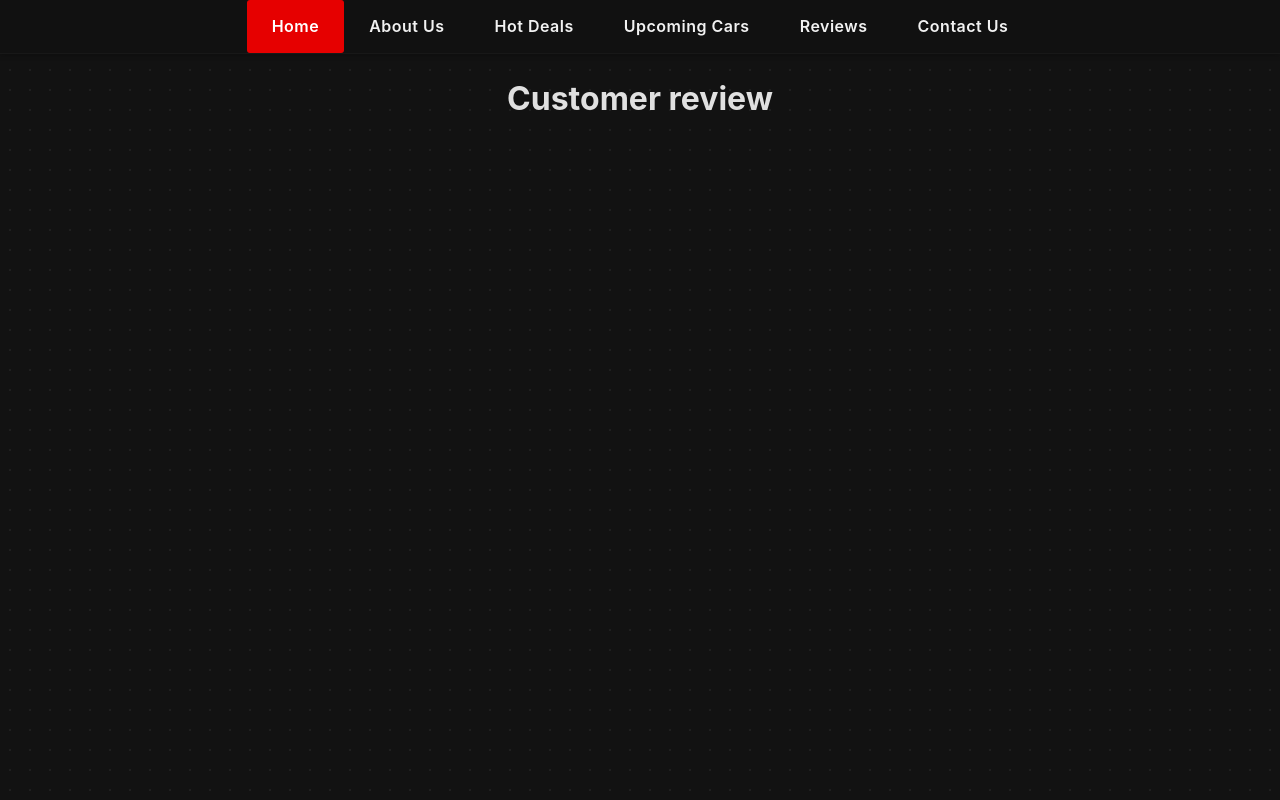
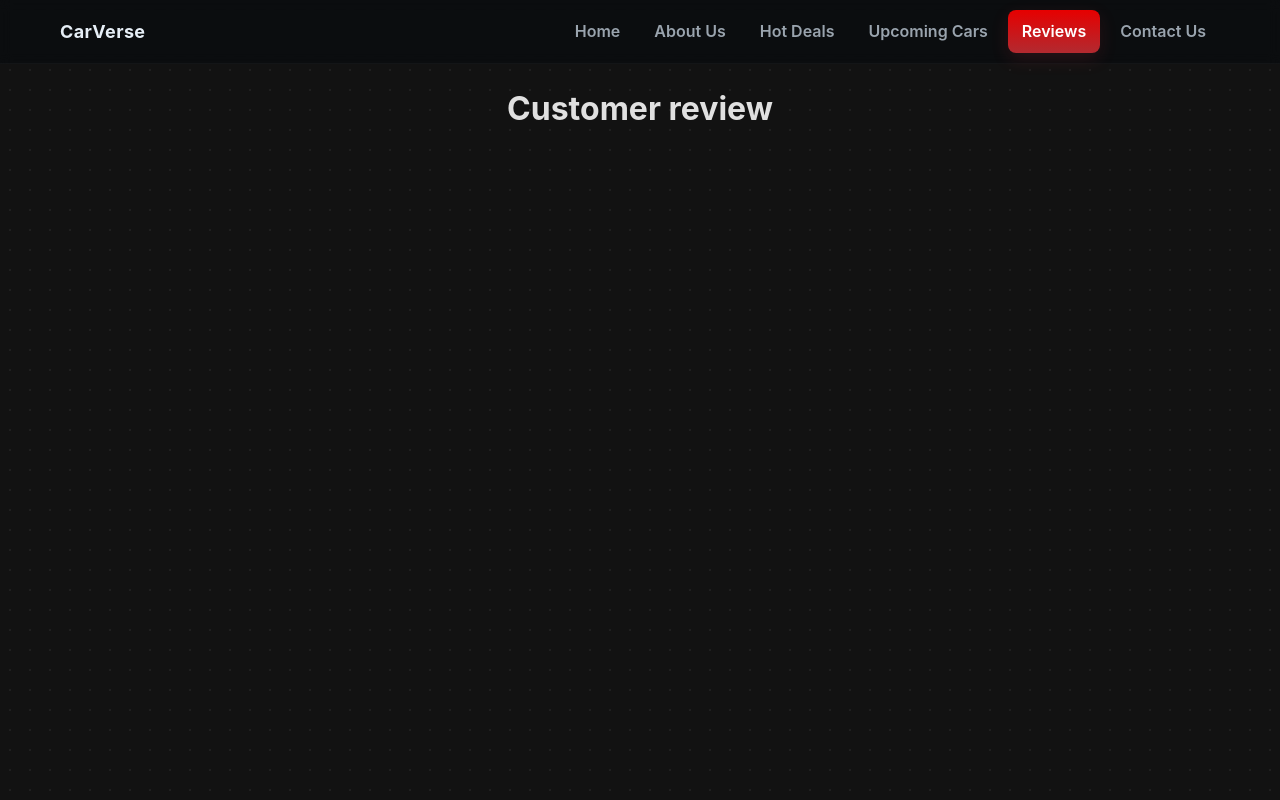
Before and after one commit to Sadique-Saifi/first_project, a plain HTML site: page reviews.html in a window 1280 px wide. Drawn offline with Linux system fonts and the light colour scheme.

Commit message:
Nav Changes in reviews file

```diff
--- a/reviews.html
+++ b/reviews.html
@@ -14,59 +14,21 @@
       background-image: radial-gradient(#1f1f1f 1px, transparent 1px);
       background-size: 20px 20px; /* tiny carbon fiber dots */
     }
-/* Navigation Bar Styling */
-.navbar {
-  background-color: #111; /* Dark shade to match header */
-  display: flex;
-  justify-content: center;
-  align-items: center;
-  padding: 0;
-  box-shadow: 0 2px 5px rgba(0,0,0,0.2);
-}
 
-.navbar ul {
-  list-style: none;
-  margin: 0;
-  padding: 0;
-  display: flex;
-}
-
-.navbar li {
-  margin: 0;
-}
-
-.navbar a {
-  display: block;
-  color: #f2f2f2;
-  text-decoration: none;
-  padding: 15px 25px;
-  font-weight: 600;
-  letter-spacing: 0.5px;
-  transition: background-color 0.3s, color 0.3s;
-}
-
-.navbar a:hover {
-  background-color: #444;
-  color: #fff;
-}
-
-.navbar a.active {
-  background-color: #e60000; /* Highlight color for active page */
-  color: white;
-  border-radius: 3px;
-}
     </style>
-    <nav class="navbar">
-  <ul>
-    <li><a href="index.html" class="active">Home</a></li>
-    <li><a href="about.html">About Us</a></li>
-    <li><a href="hot.html">Hot Deals</a></li>
-    <li><a href="upcoming.html">Upcoming Cars</a></li>
-    <li><a href="reviews.html">Reviews</a></li>
-    <li><a href="Contact.html">Contact Us</a></li>
-
-  </ul>
-</nav>
+        <nav class="navbar" role="navigation" aria-label="Main navigation">
+    <div class="nav-inner">
+      <a class="brand" href="upcoming.html">CarVerse</a>
+      <ul class="nav-list">
+        <li><a href="index.html" >Home</a></li>
+        <li><a href="about.html">About Us</a></li>
+        <li><a href="hot.html" >Hot Deals</a></li>
+        <li><a href="upcoming.html" >Upcoming Cars</a></li>
+        <li><a href="reviews.html" class="active">Reviews</a></li>
+        <li><a href="contact.html">Contact Us</a></li>
+      </ul>
+    </div>
+  </nav>
     <h1 align="center">Customer review</h1>
 </body>
 </html>
```
Also changed, not shown: index.html (+0 -1 lines).
